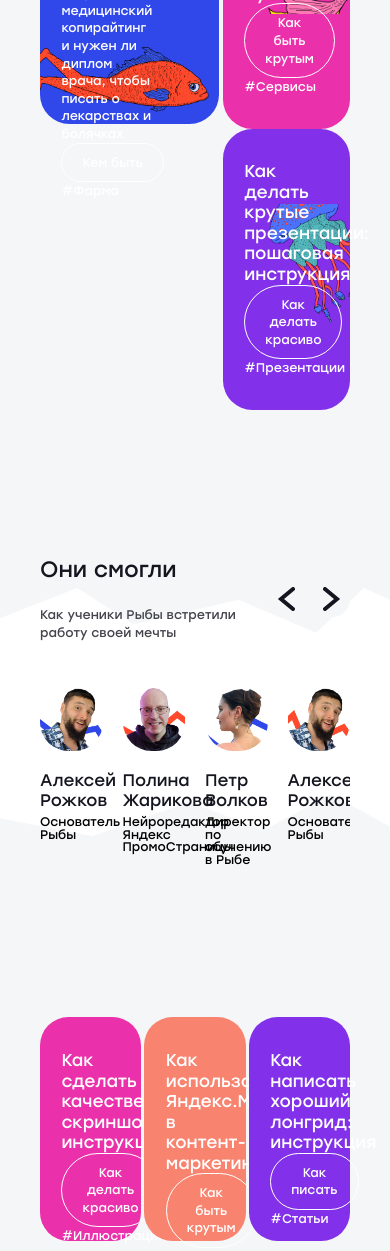
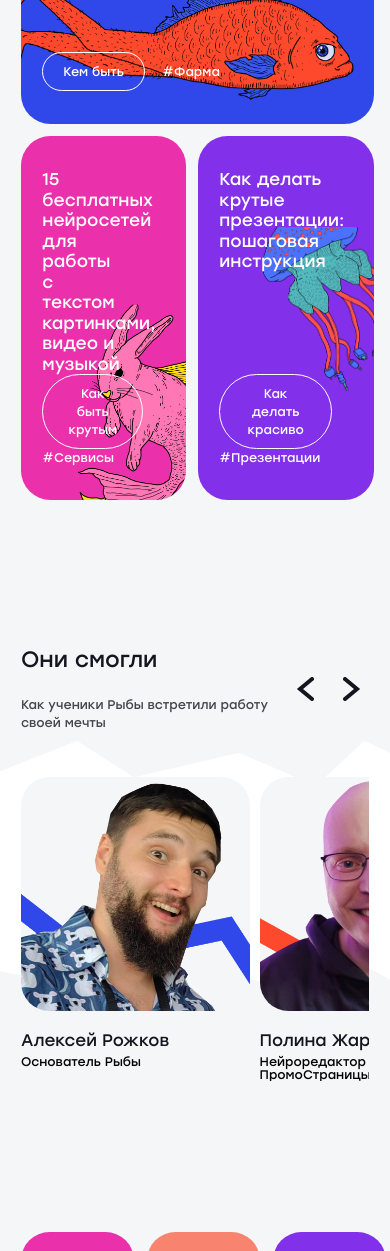
Before and after one commit to Hillel1408/journal-fish, a website: page #src/index.html in a window 390 px wide. Shown: the part 366-1617 px from the top of the page. Drawn offline with nearby package versions, Linux system fonts and the light colour scheme; files that its build step writes are made by us from their sources.

Commit message:
Журнал Рыба

```diff
--- a/#src/html/slider.html
+++ b/#src/html/slider.html
@@ -32,27 +32,37 @@
       <div class="slider__swiper">
         <div class="swiper-wrapper">
           <div class="swiper-slide slider__slide">
-            <img src="img/img-11.png" alt="" />
+            <div class="slider__slide-img">
+              <img src="img/img-11.png" alt="" />
+            </div>
             <h3>Алексей Рожков</h3>
             <p>Основатель Рыбы</p>
           </div>
           <div class="swiper-slide slider__slide">
-            <img src="img/img-12.png" alt="" />
+            <div class="slider__slide-img">
+              <img src="img/img-12.png" alt="" />
+            </div>
             <h3>Полина Жарикова</h3>
             <p>Нейроредактор Яндекс ПромоСтраницы</p>
           </div>
           <div class="swiper-slide slider__slide">
-            <img src="img/img-13.png" alt="" />
+            <div class="slider__slide-img">
+              <img src="img/img-13.png" alt="" />
+            </div>
             <h3>Петр Волков</h3>
             <p>Директор по обучению в Рыбе</p>
           </div>
           <div class="swiper-slide slider__slide">
-            <img src="img/img-14.png" alt="" />
+            <div class="slider__slide-img">
+              <img src="img/img-14.png" alt="" />
+            </div>
             <h3>Алексей Рожков</h3>
             <p>Основатель Рыбы</p>
           </div>
           <div class="swiper-slide slider__slide">
-            <img src="img/img-12.png" alt="" />
+            <div class="slider__slide-img">
+              <img src="img/img-12.png" alt="" />
+            </div>
             <h3>Полина Жарикова</h3>
             <p>Нейроредактор Яндекс ПромоСтраницы</p>
           </div>
--- a/#src/js/script.js
+++ b/#src/js/script.js
@@ -1,8 +1,18 @@
 const swiper = new Swiper(".slider__swiper", {
-  slidesPerView: 4,
-  spaceBetween: 20,
+  slidesPerView: 1.5,
+  spaceBetween: 10,
   navigation: {
     nextEl: ".slider__button-next",
     prevEl: ".slider__button-prev",
   },
+  breakpoints: {
+    1200: {
+      slidesPerView: 4,
+      spaceBetween: 20,
+    },
+    768: {
+      slidesPerView: 3.4,
+      spaceBetween: 15,
+    },
+  },
 });
--- a/#src/scss/sections/how.scss
+++ b/#src/scss/sections/how.scss
@@ -3,7 +3,7 @@
   @include adaptiv-value(padding-bottom, 62, 48, 1);
   &__container {
     display: grid;
-    gap: calc(20 / 1840 * 100%);
+    @include adaptiv-value(gap, 20, 12, 0);
     grid-template-columns: calc(600 / 1840 * 100%) calc(600 / 1840 * 100%) calc(
         600 / 1840 * 100%
       );
--- a/#src/scss/sections/intro.scss
+++ b/#src/scss/sections/intro.scss
@@ -3,12 +3,15 @@
   &__container {
     display: grid;
     grid-template-columns: calc(1065 / 1840 * 100%) calc(755 / 1840 * 100%);
-    gap: calc(20 / 1840 * 100%);
+    @include adaptiv-value(gap, 20, 12, 0);
+    @media (max-width: 1199px) {
+      grid-template-columns: 1fr;
+    }
   }
   &__block-1 {
     background-color: #3048ea;
     background-image: url("../img/img-1.png");
-    background-position: bottom;
+    background-position: bottom left;
     @include adaptiv-value(height, 888, 356, 0);
     h2 {
       max-width: calc(884 / 1065 * 100%);
@@ -21,7 +24,7 @@
   &__block-2 {
     background-color: #ea30ab;
     background-image: url("../img/img-2.png");
-    background-position: right;
+    background-position: right bottom;
     h2 {
       max-width: calc(521 / 755 * 100%);
     }
@@ -34,7 +37,11 @@
   &__block-4 {
     display: flex;
     flex-direction: column;
-    gap: calc(20 / 888 * 100%);
+    @include adaptiv-value(gap, 20, 12, 0);
+    @media (max-width: 1199px) {
+      display: grid;
+      grid-template-columns: 1fr 1fr;
+    }
   }
   &__block-2,
   &__block-3 {
--- a/#src/scss/sections/slider.scss
+++ b/#src/scss/sections/slider.scss
@@ -44,12 +44,16 @@
       @include adaptiv-value(font-size, 22, 12, 1);
       @include adaptiv-value(margin-top, 8, 6, 1);
     }
-    img {
-      width: 100%;
-      object-fit: cover;
+    &-img {
+      overflow: hidden;
+      background-color: #f5f6f7;
       @include adaptiv-value(border-radius, 445, 200, 1);
       @include adaptiv-value(border-radius, 40, 28, 1);
       @include adaptiv-value(margin-bottom, 40, 18, 1);
+      img {
+        width: 100%;
+        object-fit: cover;
+      }
     }
   }
 }
--- a/#src/scss/style.scss
+++ b/#src/scss/style.scss
@@ -14,8 +14,11 @@ body {
 }
 .container {
   max-width: 1920px;
-  padding: 0 40px;
+  padding-top: 0;
+  padding-bottom: 0;
   margin: 0 auto;
+  @include adaptiv-value(padding-left, 40, 20, 1);
+  @include adaptiv-value(padding-right, 40, 20, 1);
 }
 .btn {
   background-color: white;
```
Also changed, not shown: dist/css/style.css, dist/index.html, dist/js/script.js, dist/js/script.min.js.
